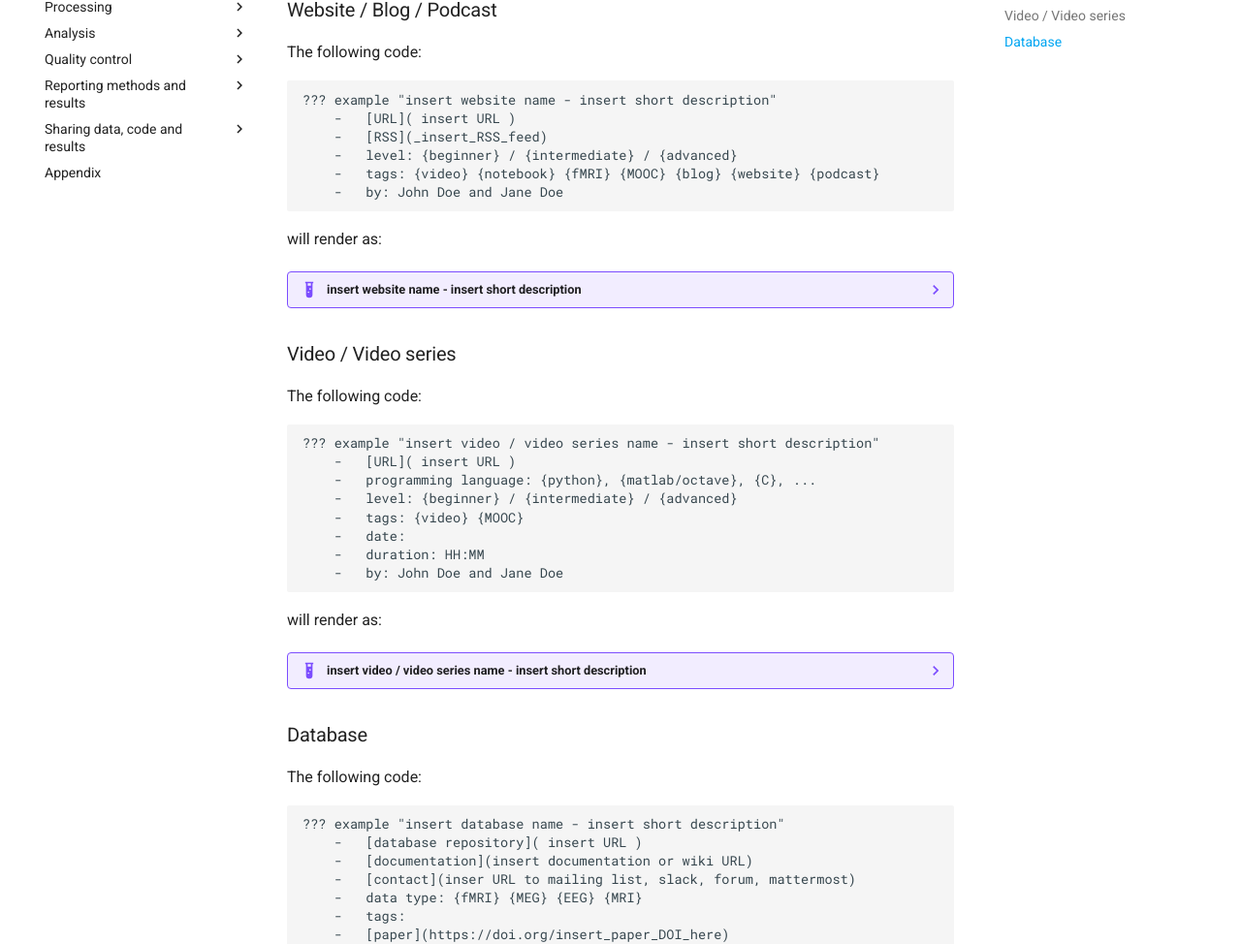
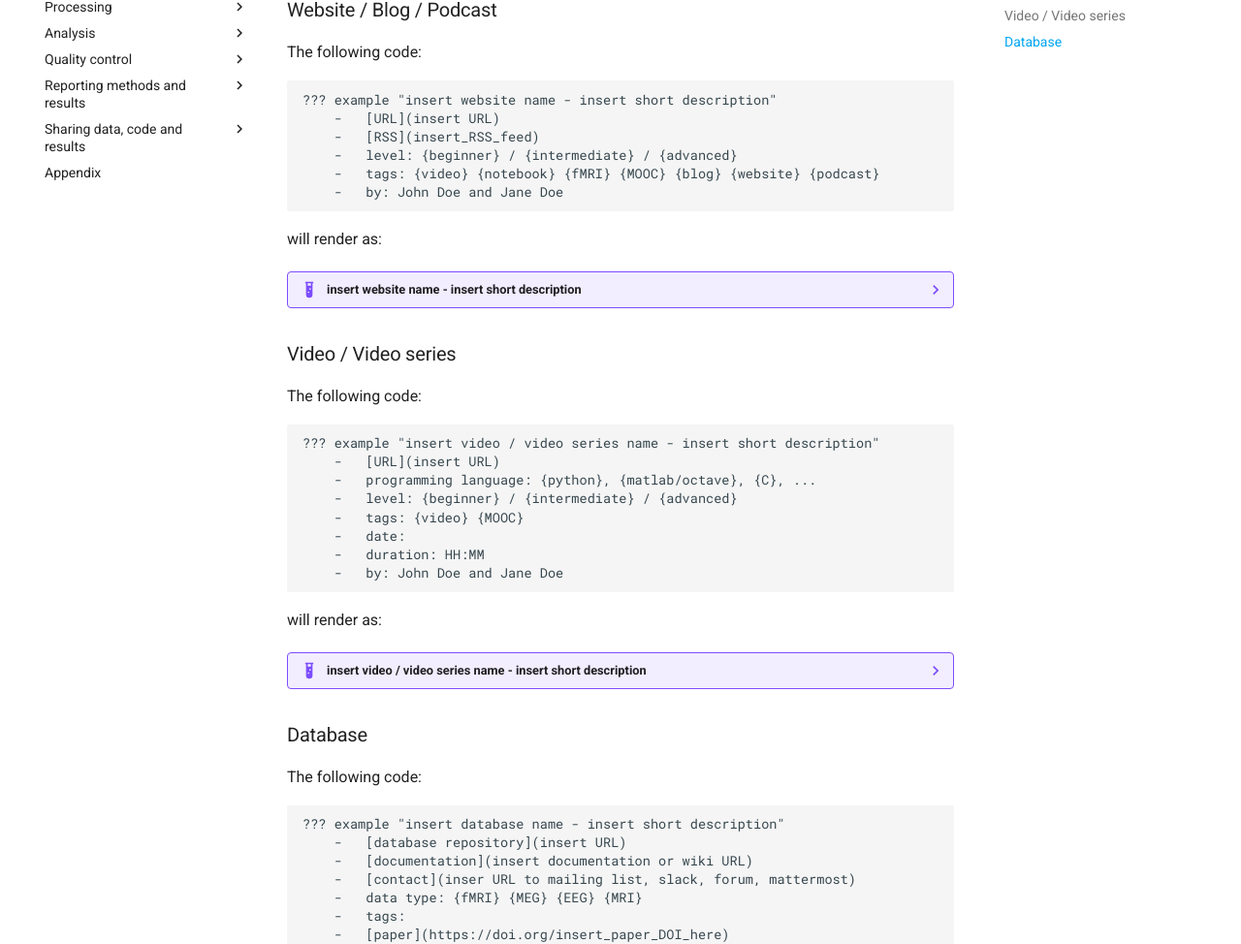
Before and after one commit to learn-neuroimaging/hitchhackers_guide_brain, an MkDocs documentation site: the page built from docs/index.md, in a window 1280 px wide and 1400 px high, scrolled down 1341 px. Shown: the part 227-1201 px from the top of the window at 97% size. Built offline with MkDocs 1.6.1 and Material for MkDocs 9.7.7, drawn with Linux system fonts in a browser that asks for light colours; comment, search, counter and statistics services are not loaded; some of the changed text lies outside the part shown.

````diff
--- a/docs/index.md
+++ b/docs/index.md
@@ -41,7 +41,7 @@ The following code:
 will render as:
 
 ??? example "insert software name - insert short description"
-    -   [code repository](insert GitHub or GitLab URL )
+    -   [code repository](insert GitHub or GitLab URL)
     -   [website](insert URL)
     -   [documentation](insert documentation or wiki URL)
     -   [contact](insert URL to mailing list, slack, forum, mattermost)
@@ -50,7 +50,7 @@ will render as:
     -   [paper](https://doi.org/insert_paper_DOI_here)
     -   RRID: insert_RRID_here
     -   tutorial:
-        -   [URL]( insert URL )
+        -   [URL](insert URL)
         -   programming language: {python}, {matlab/octave}, {C}, ...
         -   level: {beginner} / {intermediate} / {advanced}
         -   tags: {video} {notebook}
@@ -64,7 +64,7 @@ The following code:
 
 ```markdown
 ??? example "insert course / workshop / tutorial name - insert short description"
-    -   [URL]( insert URL )
+    -   [URL](insert URL)
     -   programming language: {python}, {matlab/octave}, {C}, ...
     -   level: {beginner} / {intermediate} / {advanced}
     -   tags: {video} {notebook}
@@ -76,7 +76,7 @@ The following code:
 will render as:
 
 ??? example "insert course / workshop / tutorial name - insert short description"
-    -   [URL]( insert URL )
+    -   [URL](insert URL)
     -   programming language: {python}, {matlab/octave}, {C}, ...
     -   level: {beginner} / {intermediate} / {advanced}
     -   tags: {video} {notebook}
@@ -90,8 +90,8 @@ The following code:
 
 ```markdown
 ??? example "insert website name - insert short description"
-    -   [URL]( insert URL )
-    -   [RSS](_insert_RSS_feed)
+    -   [URL](insert URL)
+    -   [RSS](insert_RSS_feed)
     -   level: {beginner} / {intermediate} / {advanced}
     -   tags: {video} {notebook} {fMRI} {MOOC} {blog} {website} {podcast}
     -   by: John Doe and Jane Doe
@@ -100,8 +100,8 @@ The following code:
 will render as:
 
 ??? example "insert website name - insert short description"
-    -   [URL]( insert URL )
-    -   [RSS](_insert_RSS_feed)
+    -   [URL](insert URL)
+    -   [RSS](insert_RSS_feed)
     -   level: {beginner} / {intermediate} / {advanced}
     -   tags: {video} {notebook} {fMRI} {MOOC} {blog} {website} {podcast}
     -   by: John Doe and Jane Doe
@@ -112,7 +112,7 @@ The following code:
 
 ```markdown
 ??? example "insert video / video series name - insert short description"
-    -   [URL]( insert URL )
+    -   [URL](insert URL)
     -   programming language: {python}, {matlab/octave}, {C}, ...
     -   level: {beginner} / {intermediate} / {advanced}
     -   tags: {video} {MOOC}
@@ -138,7 +138,7 @@ The following code:
 
 ```markdown
 ??? example "insert database name - insert short description"
-    -   [database repository]( insert URL )
+    -   [database repository](insert URL)
     -   [documentation](insert documentation or wiki URL)
     -   [contact](inser URL to mailing list, slack, forum, mattermost)
     -   data type: {fMRI} {MEG} {EEG} {MRI}
@@ -150,7 +150,7 @@ The following code:
 will render as:
 
 ??? example "insert database name - insert short description"
-    -   [database repository]( insert URL )
+    -   [database repository](insert URL)
     -   [documentation](insert documentation or wiki URL)
     -   [contact](inser URL to mailing list, slack, forum, mattermost)
     -   data type: {fMRI} {MEG} {EEG} {MRI}
````
Also changed, not shown: docs/analysis_software_MEEG.md (+1 -2 lines), docs/learning_neuroimaging.md (+1 -0 lines).
